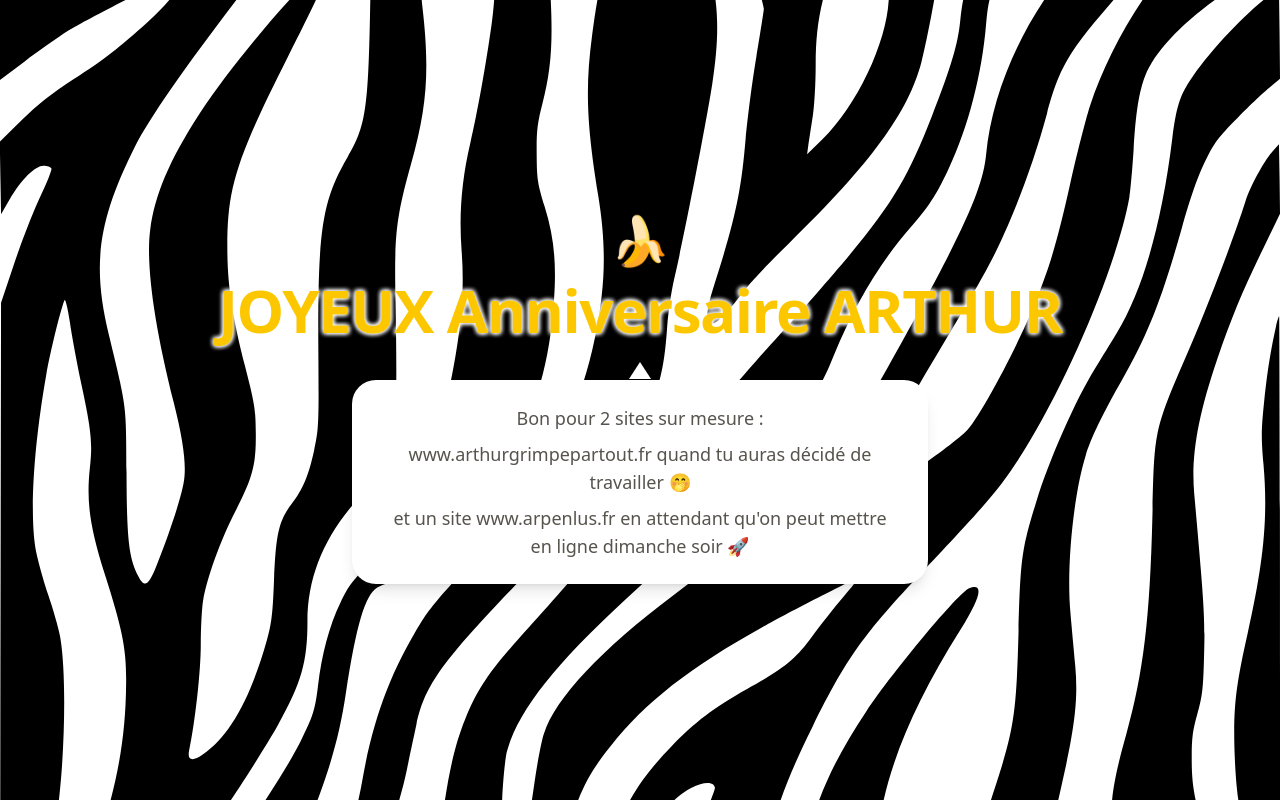
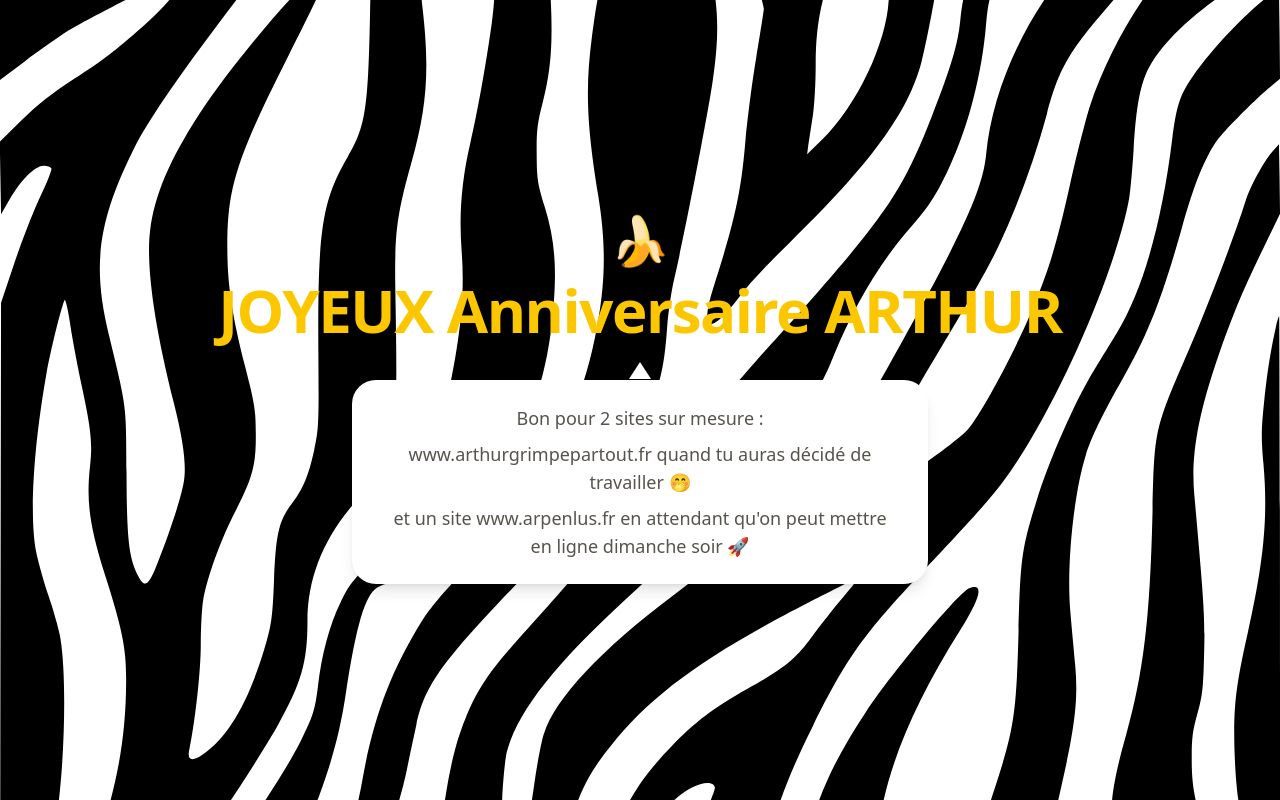
Before and after one commit to Fysalidev/www-arpenlus, a Next.js app: page / in a window 1280 px wide. Built offline with nearby package versions, Linux system fonts and the light colour scheme; no server answers.

Commit message:
8 | Design | Titre jaune net : suppression du halo blanc (pas de flou)

```diff
--- a/src/app/globals.css
+++ b/src/app/globals.css
@@ -21,7 +21,8 @@ body {
 /* Fond zébré de la page d'accueil (session du 14/11) : le motif
    zèbre (src/assets/images/zebre.svg) couvre toute la page derrière
    le texte, zébrures noires pleine force (décision du 14/11 soir).
-   La lisibilité revient au halo blanc du titre et à la bulle. */
+   Titre jaune net : pas de halo ni de flou (décision du 14/11
+   soir), la lisibilité repose sur la bulle. */
 .fond-zebre::before {
   content: "";
   position: absolute;
@@ -45,16 +46,6 @@ body {
   border-right: 0.7rem solid transparent;
   border-bottom: 1.1rem solid #ffffff;
   border-left: 0.7rem solid transparent;
-}
-
-/* Halo blanc du titre jaune (session du 14/11 soir) : le titre reste
-   lisible sur les zébrures noires — triple ombre douce autour des
-   lettres. */
-.halo-blanc {
-  text-shadow:
-    0 0 0.3rem #ffffff,
-    0 0 0.3rem #ffffff,
-    0 0 0.35rem #ffffff;
 }
 
 /* Apparition (session du 14/11) : chaque bloc entre en scène au
--- a/src/app/page.js
+++ b/src/app/page.js
@@ -13,7 +13,7 @@ export default function Accueil() {
       <p className="apparition text-5xl" aria-hidden="true">
         🍌
       </p>
-      <h1 className="apparition apparition-2 halo-blanc mt-4 text-yellow-400 text-4xl font-semibold tracking-tight sm:text-6xl">
+      <h1 className="apparition apparition-2 mt-4 text-yellow-400 text-4xl font-semibold tracking-tight sm:text-6xl">
         JOYEUX Anniversaire ARTHUR
       </h1>
       <div className="apparition apparition-3 bulle relative mt-10 max-w-xl space-y-2 rounded-3xl bg-white px-8 py-6 text-lg text-stone-600 shadow-lg">
```
